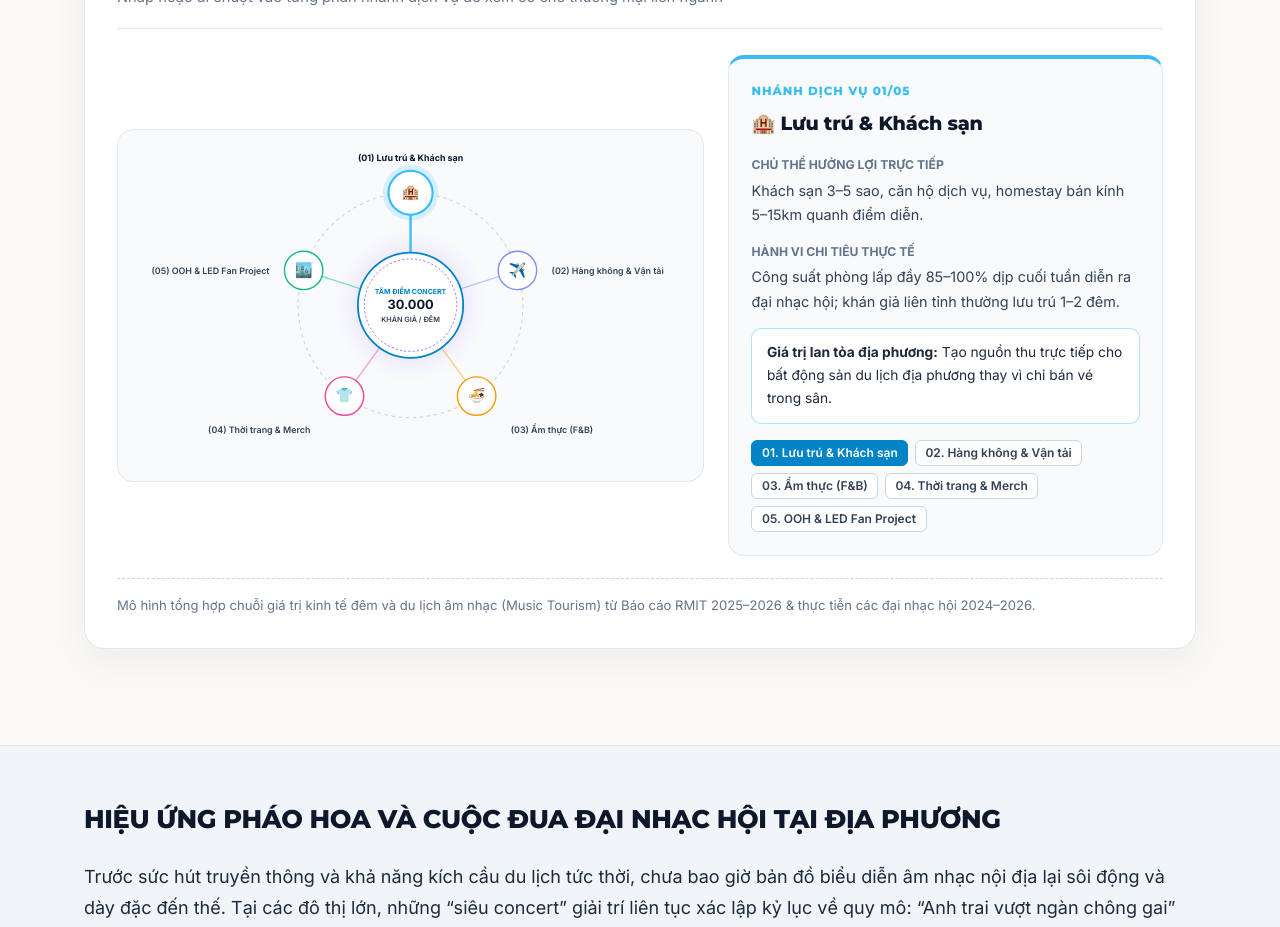
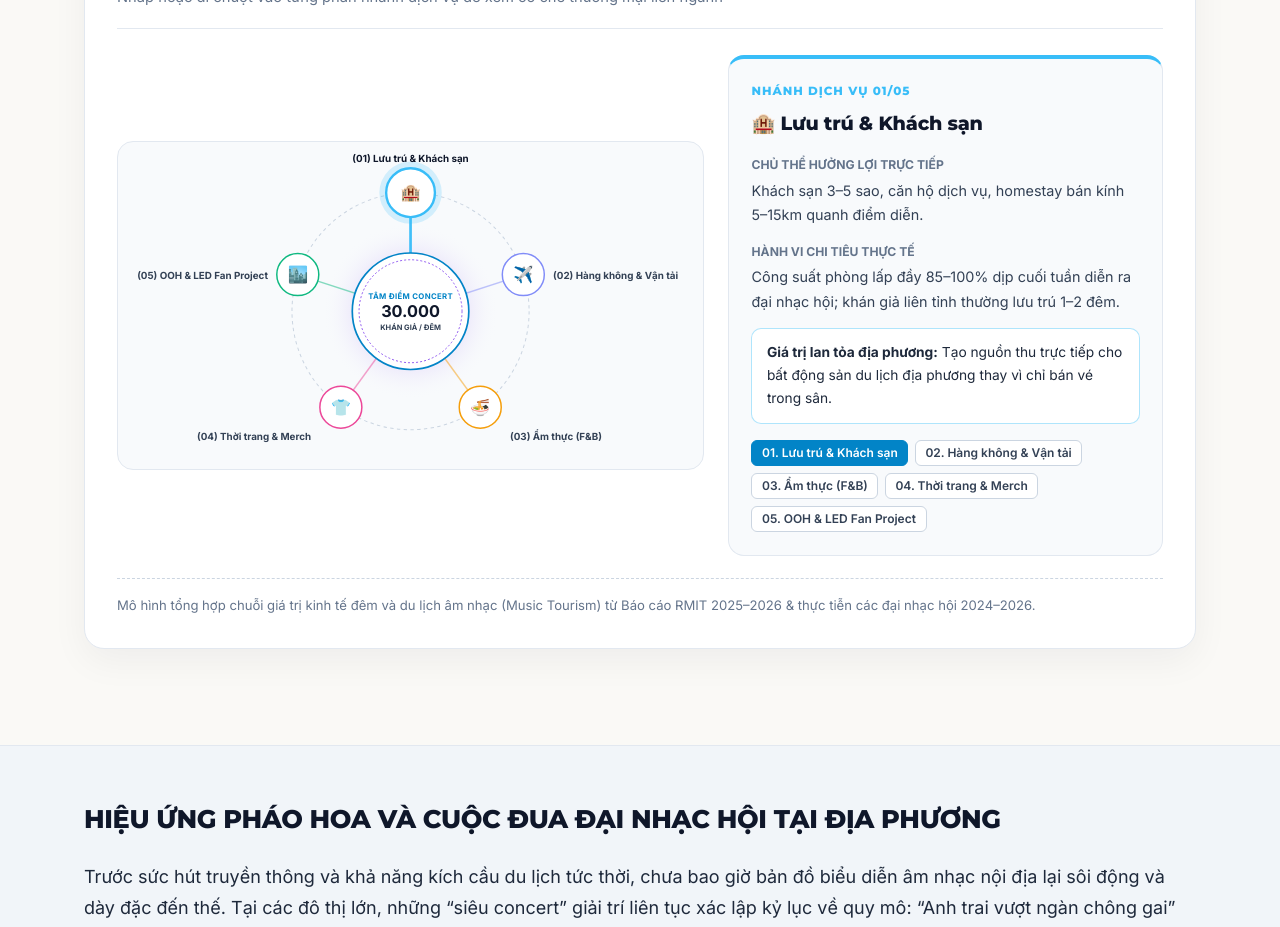
Before and after one commit to giahanluong192/mmj1, a Next.js app: page / in a window 1280 px wide. Shown: the part 5200-6127 px from the top of the page. Built offline with nearby package versions, Linux system fonts and the light colour scheme.

Commit message:
fix(viz): scale up ecosystem spoke nodes, center hub and typography to fit container

```diff
--- a/src/components/DomesticChartsSection.tsx
+++ b/src/components/DomesticChartsSection.tsx
@@ -597,9 +597,9 @@ export function ConcertEconomicInfographic() {
   const activeSpoke =
     ECOSYSTEM_SPOKES.find((s) => s.id === activeSpokeId) || ECOSYSTEM_SPOKES[0];
 
-  const centerX = 400;
-  const centerY = 235;
-  const orbitRadius = 158;
+  const centerX = 420;
+  const centerY = 238;
+  const orbitRadius = 175;
 
   return (
     <figure className="viz-card" id="vi-tri-5">
@@ -620,7 +620,7 @@ export function ConcertEconomicInfographic() {
       <div className="ecosystem-infographic-grid">
         <div className="ecosystem-svg-container">
           <svg
-            viewBox="0 0 800 470"
+            viewBox="0 0 840 460"
             className="ecosystem-svg"
             role="img"
             aria-label="Infographic tâm điểm sân vận động 30.000 khán giả tỏa ra 5 nhánh kinh tế"
@@ -643,7 +643,7 @@ export function ConcertEconomicInfographic() {
               strokeWidth="1.5"
               strokeDasharray="5 5"
             />
-            <circle cx={centerX} cy={centerY} r="115" fill="url(#stadiumCoreGlow)" />
+            <circle cx={centerX} cy={centerY} r="130" fill="url(#stadiumCoreGlow)" />
 
             {/* Connecting spokes */}
             {ECOSYSTEM_SPOKES.map((spoke) => {
@@ -660,7 +660,7 @@ export function ConcertEconomicInfographic() {
                     x2={nx}
                     y2={ny}
                     stroke={spoke.color}
-                    strokeWidth={isSelected ? 3.5 : 1.8}
+                    strokeWidth={isSelected ? 4 : 2.2}
                     strokeOpacity={isSelected ? 0.95 : 0.5}
                   />
                 </g>
@@ -672,7 +672,7 @@ export function ConcertEconomicInfographic() {
               <circle
                 cx={centerX}
                 cy={centerY}
-                r="74"
+                r="86"
                 fill="var(--bg-card)"
                 stroke="var(--accent-blue)"
                 strokeWidth="2.5"
@@ -680,19 +680,19 @@ export function ConcertEconomicInfographic() {
               <circle
                 cx={centerX}
                 cy={centerY}
-                r="65"
+                r="76"
                 fill="none"
                 stroke="var(--accent-purple)"
-                strokeWidth="1"
+                strokeWidth="1.2"
                 strokeDasharray="3 3"
               />
-              <text x={centerX} y={centerY - 16} textAnchor="middle" fill="var(--accent-blue)" fontSize="9.8" fontWeight="800">
+              <text x={centerX} y={centerY - 18} textAnchor="middle" fill="var(--accent-blue)" fontSize="11.5" fontWeight="800" letterSpacing="0.04em">
                 TÂM ĐIỂM CONCERT
               </text>
-              <text x={centerX} y={centerY + 6} textAnchor="middle" fill="var(--text-primary)" fontSize="18" fontWeight="900">
+              <text x={centerX} y={centerY + 8} textAnchor="middle" fill="var(--text-primary)" fontSize="24" fontWeight="900">
                 30.000
               </text>
-              <text x={centerX} y={centerY + 23} textAnchor="middle" fill="var(--text-secondary)" fontSize="10.2" fontWeight="600">
+              <text x={centerX} y={centerY + 27} textAnchor="middle" fill="var(--text-secondary)" fontSize="11" fontWeight="700">
                 KHÁN GIẢ / ĐÊM
               </text>
             </g>
@@ -704,9 +704,9 @@ export function ConcertEconomicInfographic() {
               const ny = centerY + Math.sin(rad) * orbitRadius;
               const isSelected = spoke.id === activeSpoke.id;
 
-              const labelYOffset = ny < centerY - 80 ? -44 : ny > centerY + 80 ? 52 : 5;
+              const labelYOffset = ny < centerY - 70 ? -46 : ny > centerY + 70 ? 48 : 6;
               const labelXOffset =
-                Math.abs(nx - centerX) < 35 ? 0 : nx < centerX ? -48 : 48;
+                Math.abs(nx - centerX) < 35 ? 0 : nx < centerX ? -44 : 44;
               const anchor =
                 Math.abs(nx - centerX) < 35
                   ? "middle"
@@ -725,20 +725,20 @@ export function ConcertEconomicInfographic() {
                     <circle
                       cx={nx}
                       cy={ny}
-                      r="39"
+                      r="46"
                       fill={spoke.color}
-                      fillOpacity="0.18"
+                      fillOpacity="0.2"
                     />
                   )}
                   <circle
                     cx={nx}
                     cy={ny}
-                    r={isSelected ? 31 : 27}
+                    r={isSelected ? 36 : 31}
                     fill="var(--bg-card)"
                     stroke={spoke.color}
-                    strokeWidth={isSelected ? 3 : 2}
+                    strokeWidth={isSelected ? 3.5 : 2.2}
                   />
-                  <text x={nx} y={ny + 6} textAnchor="middle" fontSize="20">
+                  <text x={nx} y={ny + 8} textAnchor="middle" fontSize="24">
                     {spoke.icon}
                   </text>
                   <text
@@ -746,8 +746,8 @@ export function ConcertEconomicInfographic() {
                     y={ny + labelYOffset}
                     textAnchor={anchor}
                     fill={isSelected ? "var(--text-primary)" : "var(--text-secondary)"}
-                    fontSize="12.5"
-                    fontWeight={isSelected ? "800" : "600"}
+                    fontSize="14.5"
+                    fontWeight={isSelected ? "800" : "700"}
                   >
                     ({spoke.code}) {spoke.shortTitle}
                   </text>
```
